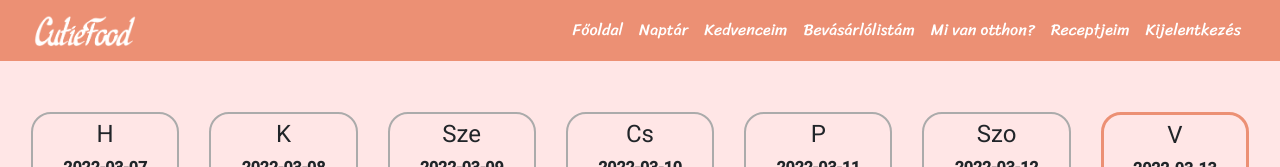
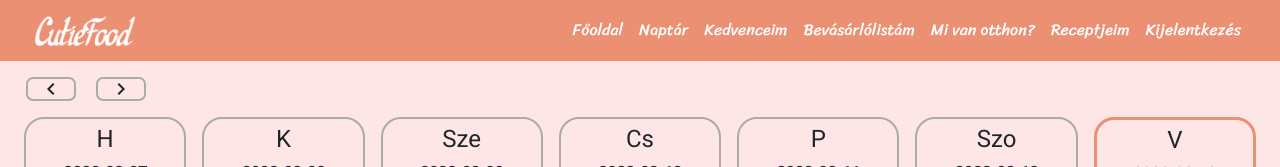
Before and after one commit to kovacspatrik/Cutiefood_v2, an Angular app: page /calendar in a window 1280 px wide. Shown: the top 167 px of the page. Built offline with nearby package versions, Linux system fonts and the light colour scheme; no server answers; sample sign-in values are in the browser's storage.

Commit message:
feature/calendar-upgrade - date-jumper

```diff
--- a/src/app/Modules/calendar/calendar/calendar.component.html
+++ b/src/app/Modules/calendar/calendar/calendar.component.html
@@ -1,10 +1,34 @@
+<div class="calendar-page">
+  <div class="container-fluid">
+    <div class="row">
       <div
-  class="d-flex align-items-center px-3 calendar-page container-fluid justify-content-center"
+        class="col-12 p-3 d-flex justify-content-around justify-content-md-start"
+      >
+        <mat-icon
+          class="navigate-weeks"
+          matTooltip="Előző hét"
+          [matTooltipPosition]="'above'"
+          (click)="getPreviousWeek()"
+          >navigate_before</mat-icon
+        >
+        <mat-icon
+          class="navigate-weeks"
+          matTooltip="Következő hét"
+          [matTooltipPosition]="'above'"
+          (click)="getNextWeek()"
+          >navigate_next</mat-icon
+        >
+      </div>
+    </div>
+  </div>
+
+  <div
+    class="d-flex align-items-center px-3 container-fluid justify-content-center"
   >
     <div class="row d-flex justify-content-center w-100">
       <div
         *ngFor="let day of weekDays; index as i"
-      class="col-12 col-md my-3 my-md-0"
+        class="col-12 col-md my-3 my-md-0 px-1 px-lg-2"
       >
         <app-day-cell
           class="h-100"
@@ -16,3 +40,4 @@
       </div>
     </div>
   </div>
+</div>
--- a/src/app/Modules/calendar/calendar/calendar.component.scss
+++ b/src/app/Modules/calendar/calendar/calendar.component.scss
@@ -3,6 +3,17 @@
 .calendar-page {
   min-height: $app-content-height;
   background-color: $cutiefood-background;
+
+  .navigate-weeks {
+    border: 2px solid #ababab;
+    border-radius: 7px;
+    display: flex;
+    justify-content: center;
+    align-items: center;
+    width: 50px;
+    cursor: pointer;
+    margin: 0px 10px;
+  }
 }
 
 .today-cell {
--- a/src/app/Modules/calendar/calendar/calendar.component.ts
+++ b/src/app/Modules/calendar/calendar/calendar.component.ts
@@ -38,6 +38,10 @@ export class CalendarComponent implements OnInit {
   todayCount = this.today.getDay();
 
   ngOnInit(): void {
+    this.initWeekDays();
+  }
+
+  initWeekDays() {
     for (let i = 1; i <= 7; i++) {
       let monday = this.today.getDate() - this.today.getDay() + i;
       if (this.today.getDay() === 0) {
@@ -46,6 +50,16 @@ export class CalendarComponent implements OnInit {
       let day = new Date(this.today.setDate(monday)).toISOString().slice(0, 10);
       this.weekDays[i - 1].date = day;
     }
+  }
+
+  getNextWeek() {
+    this.today = new Date(this.today.setDate(this.today.getDate() + 7));
+    this.initWeekDays();
+  }
+
+  getPreviousWeek() {
+    this.today = new Date(this.today.setDate(this.today.getDate() - 7));
+    this.initWeekDays();
   }
 
   getUserCalendar() {
--- a/src/app/Modules/calendar/day-cell/day-cell.component.scss
+++ b/src/app/Modules/calendar/day-cell/day-cell.component.scss
@@ -3,5 +3,5 @@ $page-height: calc(100% - 61px - 50px);
 .day-cell {
   border: 2px solid #ababab;
   border-radius: 20px;
-  min-height: 587px;
+  min-height: 550px;
 }
--- a/src/app/Modules/shared/shared.module.ts
+++ b/src/app/Modules/shared/shared.module.ts
@@ -29,6 +29,7 @@ import { MatCardModule } from '@angular/material/card';
 import { RegistrationModalComponent } from './registration-modal/registration-modal.component';
 import { MatOptionModule } from '@angular/material/core';
 import { BrowserModule } from '@angular/platform-browser';
+import { MatTooltipModule } from '@angular/material/tooltip';
 
 @NgModule({
   imports: [
@@ -52,6 +53,7 @@ import { BrowserModule } from '@angular/platform-browser';
     MatSelectModule,
     MatOptionModule,
     MatInputModule,
+    MatTooltipModule,
   ],
   declarations: [
     RecipeCardComponent,
@@ -90,6 +92,7 @@ import { BrowserModule } from '@angular/platform-browser';
     MatCardModule,
     MatOptionModule,
     MatInputModule,
+    MatTooltipModule,
   ],
 })
 export class SharedModule {}
```
Lines whose indentation alone changed are shown as unchanged.
